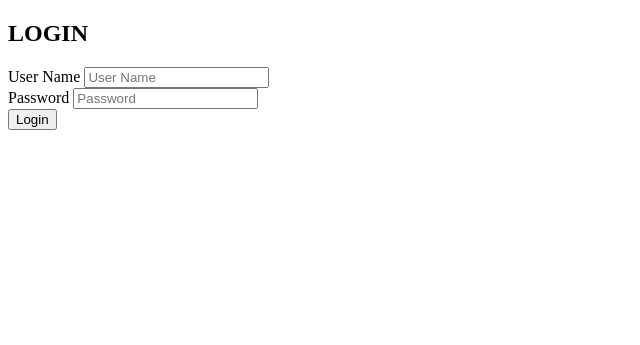
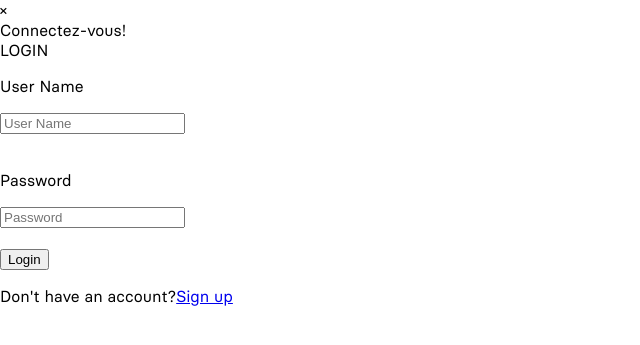
Before and after one commit to cjovignot/01_MyShop, a PHP site: page /signin.php in a window 1280 px wide. Shown: the top 345 px of the page, without its empty margins (0-640 px from the left). Run offline with PHP 8.4, Linux system fonts and the light colour scheme; a stand-in replaces the project's code that opens the database connection.

Commit message:
update index.php and added signin

```diff
--- a/signin.php
+++ b/signin.php
@@ -1,22 +1,129 @@
-<!DOCTYPE HTML>
-<form action="login.php" method="post">
+<?php
+include_once("connect_db.php");
+session_start();
+?>
 
-<h2>LOGIN</h2>
+<!DOCTYPE html>
+<html>
+<head>
+        <link rel="stylesheet" href="">
+        <meta charset="UTF-8">
+        <title>Wankers by Epitech</title>
+        <meta name="viewport" content="width=device-width, initial-scale=1.0">
+        <link href="stylesheet.css" rel="stylesheet">
+    </head>
 
-<?php if (isset($_GET['error'])) { ?>
+<body class="login">
+ <div class=“popup” id=“popup-1”>
 
-    <p class="error"><?php echo $_GET['error']; ?></p>
 
-<?php } ?>
+×</div>
 
-<label>User Name</label>
+   <div class=“content”>
 
-<input type="text" name="uname" placeholder="User Name"><br>
 
-<label>Password</label>
+   <div class=“close-btn” onclick="togglePopup()">
 
-<input type="password" name="password" placeholder="Password"><br>
+<?php
+// sign-in----------------------------------------------------------
+// is user connected ?
 
-<button type="submit">Login</button>
+if (isset($_SESSION['uname'])){ echo 'tu es connecté';  }
 
-</form>
+//if not connected :
+    // if form is filled
+if (isset($pdo) && isset($_POST['uname']) && isset($_POST['password'])){
+        sign_in($pdo,$_POST['uname'],$_POST['password']);
+
+
+    } else {
+        echo "Connectez-vous!\n";
+    }
+
+//-----------------------------------------
+
+// Sign in function to verify if user exist
+    function sign_in($pdo,$uname,$password){
+            $query_identify = $pdo->query("SELECT * FROM users WHERE username = '$uname'");
+            $resuser = $query_identify->fetch(PDO::FETCH_ASSOC);
+
+                    if ($resuser && $resuser['username'] == $uname && $password == $resuser['password']){
+                        echo "Bienvenue " . htmlspecialchars($resuser['uname']) . "!\n";
+                            $_SESSION['iduser'] = $resuser['id'];
+                            $_SESSION['uname'] = $resuser['username'];
+                            $_SESSION['password'] = $resuser['password'];
+                            $_SESSION['mail'] = $resuser['email'];
+                            print_r($_SESSION);
+                            $userlogin = true;
+                            var_dump($userlogin);
+                            header('Location: index.php');
+                            return $userlogin;
+                    } else {
+                        echo "User name or password are incorrect or don't exist.\n";
+                    }
+
+
+}
+?>
+
+</div>
+
+
+        <form action="signin.php" method="post">
+
+        <div class="login_title">LOGIN</div>
+
+        <?php if (isset($_GET['error'])) { ?>
+
+        <p class="error"><?php echo $_GET['error']; ?></p>
+
+        <?php } ?>
+
+        <p>User Name</p>
+
+        <div class="login_input_field"><input type="text" name="uname" placeholder="User Name" class="validate"></div><br>
+
+        <p>Password</p>
+
+        <div class="login_input_field"><input type="password" name="password" placeholder="Password" class="validate"></div><br>
+
+              <button class=second_button type="submit">Login</button>
+
+        </form>
+
+            <p class="login_p">Don't have an account?<a class="login_a" href="signup.php">Sign up</a> </p>
+</div>
+
+
+
+
+
+
+
+
+
+
+
+
+
+
+
+
+
+
+
+
+
+
+
+
+    </div>
+
+  </div>
+
+
+
+      <script src="range.js"></script>
+
+</body>
+</html>
```
Also changed, not shown: index.php (+14 -1 lines).
